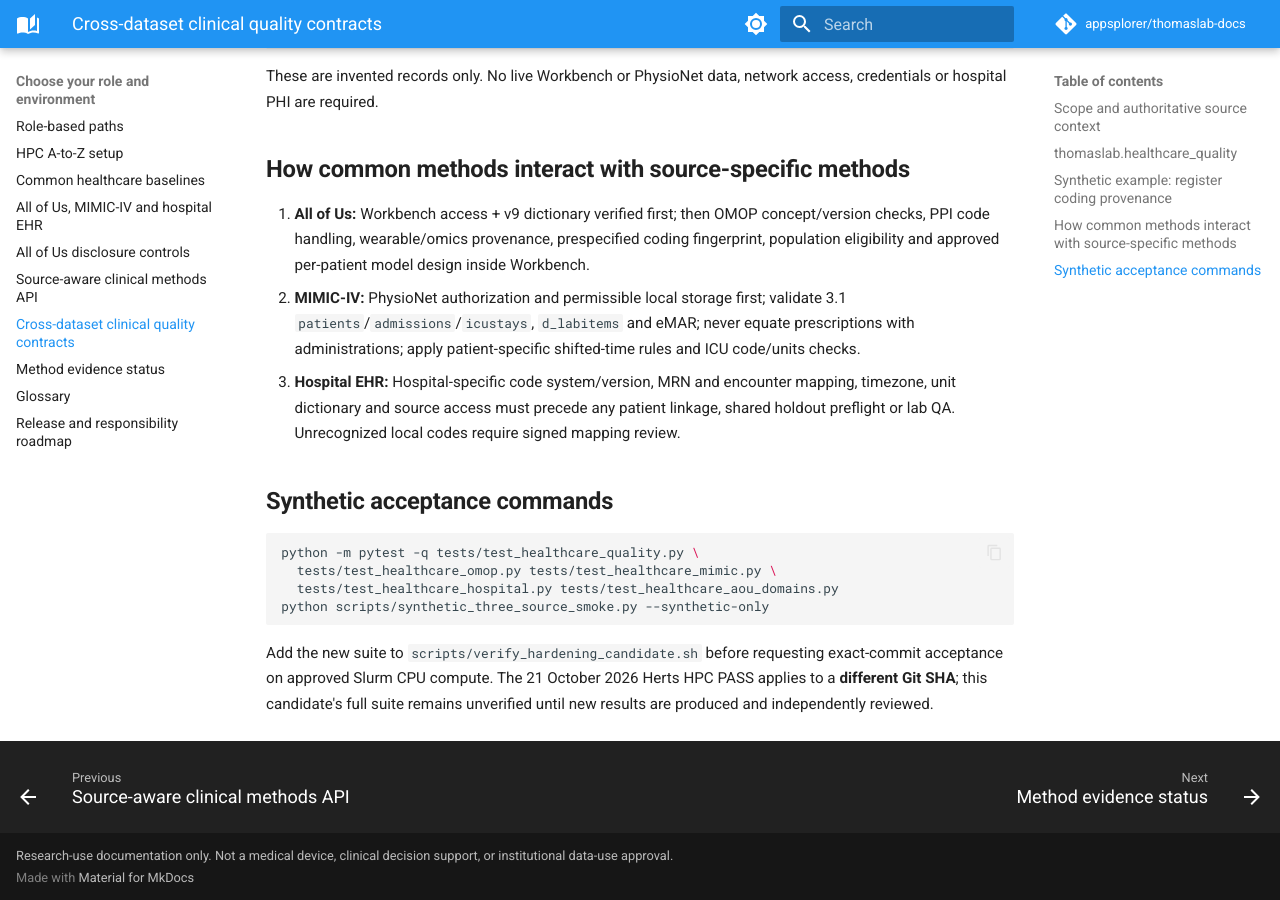
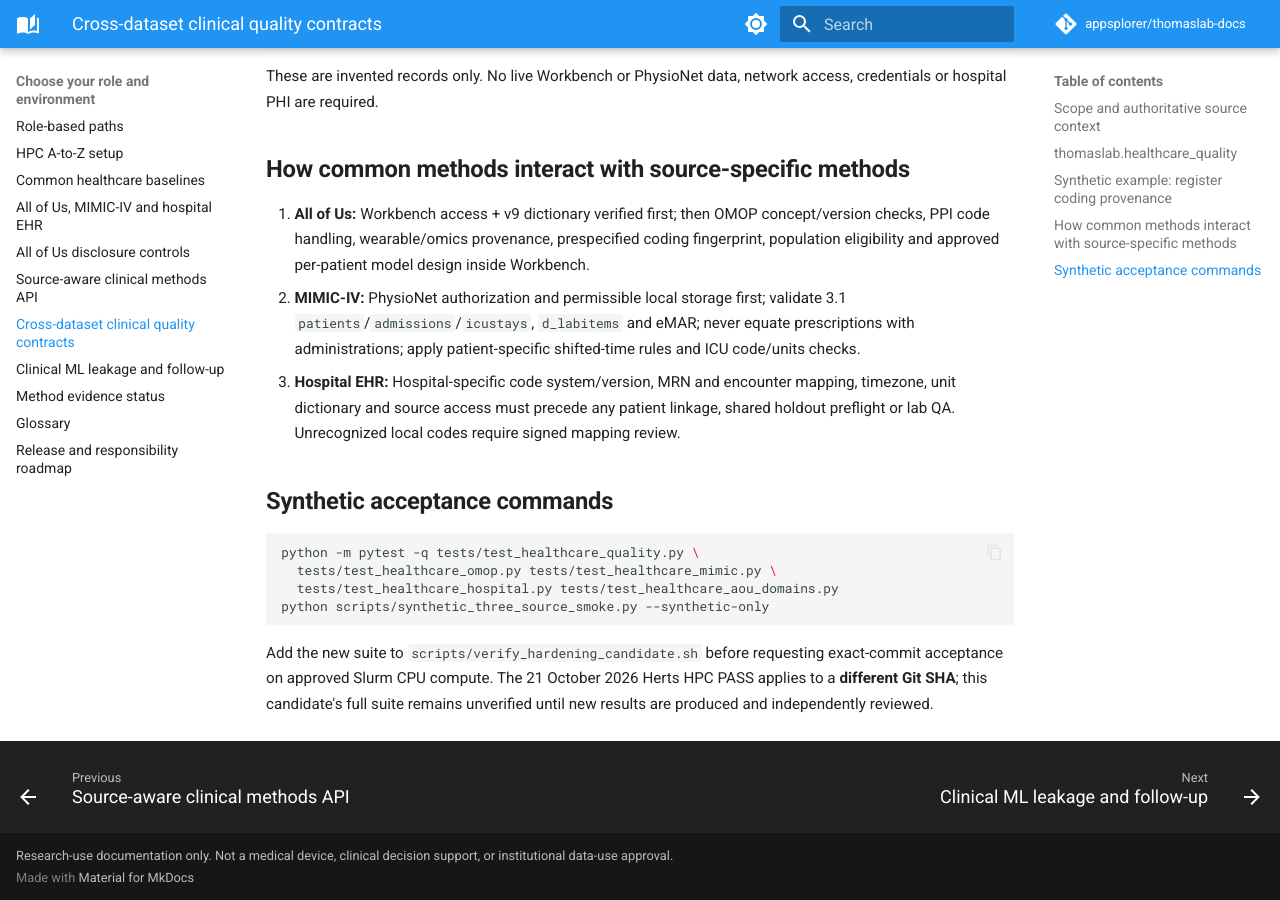
Before and after one commit to appsplorer/thomaslab-docs, an MkDocs documentation site: the page built from docs/guides/cross-dataset-clinical-quality.md, in a window 1280 px wide and 900 px high, scrolled down 2301 px. Built offline with MkDocs 1.6.1 and Material for MkDocs 9.7.7, drawn with Linux system fonts in a browser that asks for light colours; comment, search, counter and statistics services are not loaded.

Commit message:
docs: navigate new point-in-time leakage/followup guide and API references

```diff
--- a/mkdocs.yml
+++ b/mkdocs.yml
@@ -77,6 +77,7 @@
       - 'All of Us disclosure controls': guides/aou-disclosure.md
       - 'Source-aware clinical methods API': guides/clinical-dataset-methods.md
       - 'Cross-dataset clinical quality contracts': guides/cross-dataset-clinical-quality.md
+      - 'Clinical ML leakage and follow-up': guides/clinical-leakage-and-followup.md
       - 'Method evidence status': guides/method-readiness.md
       - 'Glossary': getting-started/glossary.md
       - 'Release and responsibility roadmap': guides/release-roadmap.md
@@ -244,6 +245,8 @@
       - 'healthcare hospital': reference/functions/healthcare_hospital.md
       - 'healthcare cohorts': reference/functions/healthcare_cohorts.md
       - 'healthcare quality': reference/functions/healthcare_quality.md
+      - 'clinical leakage': reference/functions/clinical_leakage.md
+      - 'clinical follow-up': reference/functions/clinical_followup.md
       - 'Annotation': reference/functions/annotation.md
       - 'Bleeding': reference/functions/bleeding.md
       - 'Cardiovascular': reference/functions/cardiovascular.md
```
